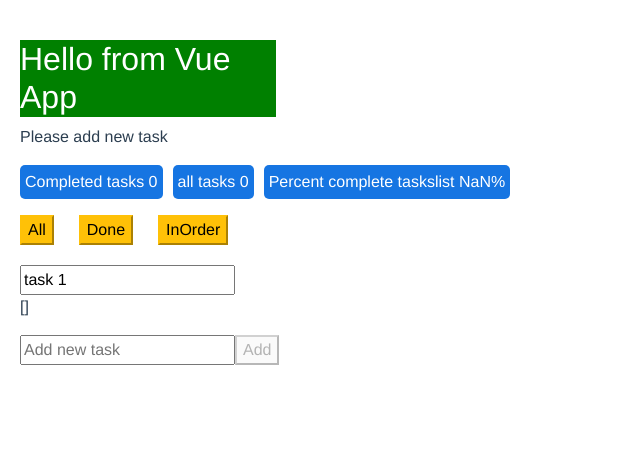
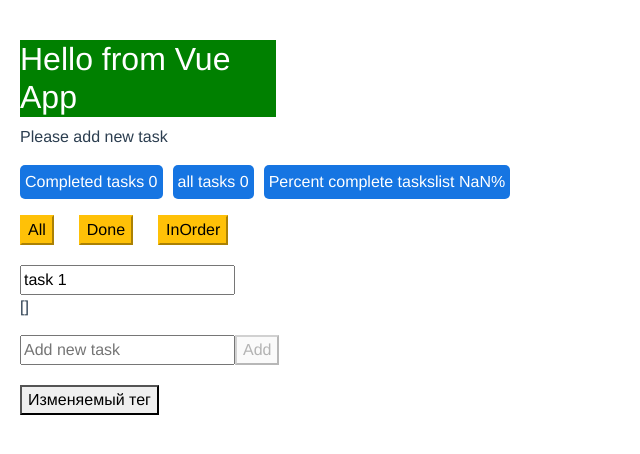
Before and after one commit to thevaykin/kokoc-vue, a Vue app in the folder vue_lesson1/: page / in a window 1280 px wide. Shown: the top 454 px of the page, without its empty margins (0-640 px from the left). Built offline with nearby package versions, Linux system fonts and the light colour scheme.

Commit message:
task2: сделал рендер функцию для кнопки с возможностью ее изменения

```diff
--- a/vue_lesson1/src/App.vue
+++ b/vue_lesson1/src/App.vue
@@ -29,6 +29,8 @@
         Add
       </button>
     </form>
+    <ChangeTag class=change-tag tag="button">
+    </ChangeTag>
   </div>
 </template>
 
@@ -37,6 +39,7 @@
 import StatisticTasks from './components/StatisticTasks.vue';
 import SearchTask from './components/SearchTask.vue';
 import SelectTask from './components/SelectTask.vue';
+import ChangeTag from './components/ChangeTag.vue'
 
 
 export default {
@@ -187,7 +190,9 @@
     // FormAdd,
     StatisticTasks,
     SearchTask,
-  }
+    ChangeTag,
+
+}
 }
 </script>
 
@@ -216,4 +221,8 @@
 .checkTask {
   margin-left: 20px;
 }
+
+.change-tag {
+  margin: 20px;
+}
 </style>
--- /dev/null
+++ b/vue_lesson1/src/components/ChangeTag.vue
@@ -0,0 +1,10 @@
+<script>
+export default {
+    props: {
+        tag: String,
+    },
+    render: function (createElement) {
+        return createElement(this.tag, {}, 'Изменяемый тег')
+    }
+}
+</script>
```
